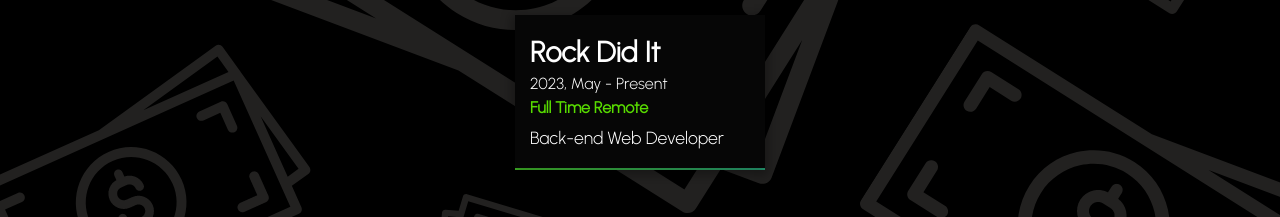
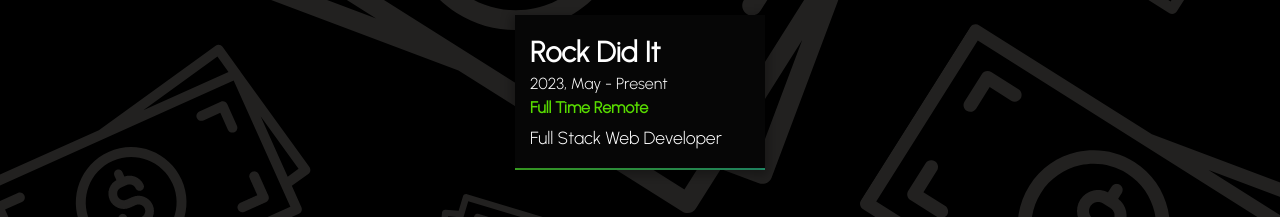
Before and after one commit to Neider28/portfolio-neider-silva, a Next.js app: page / in a window 1280 px wide. Shown: the part 2160-2377 px from the top of the page. Built offline with nearby package versions, Linux system fonts and the light colour scheme.

Commit message:
Tailwind skill

```diff
--- a/src/components/Experience.tsx
+++ b/src/components/Experience.tsx
@@ -14,7 +14,7 @@
             <h3>Rock Did It</h3>
             <span>2023, May - Present</span>
             <span>Full Time Remote</span>
-            <p>Back-end Web Developer</p>
+            <p>Full Stack Web Developer</p>
           </div>
         </article>
       </div>
--- a/src/data/skills.ts
+++ b/src/data/skills.ts
@@ -3,6 +3,7 @@
   frontend: [
     {icon: "fa-brands:html5", name: "HTML5"},
     {icon: "ion:logo-css3", name: "CSS3"},
+    {icon: "file-icons:tailwind", name: "Tailwind"},
     {icon: "akar-icons:javascript-fill", name: "JavaScript"},
     {icon: "akar-icons:typescript-fill", name: "TypeScript"},
     {icon: "fa-brands:react", name: "React.js"},
```
